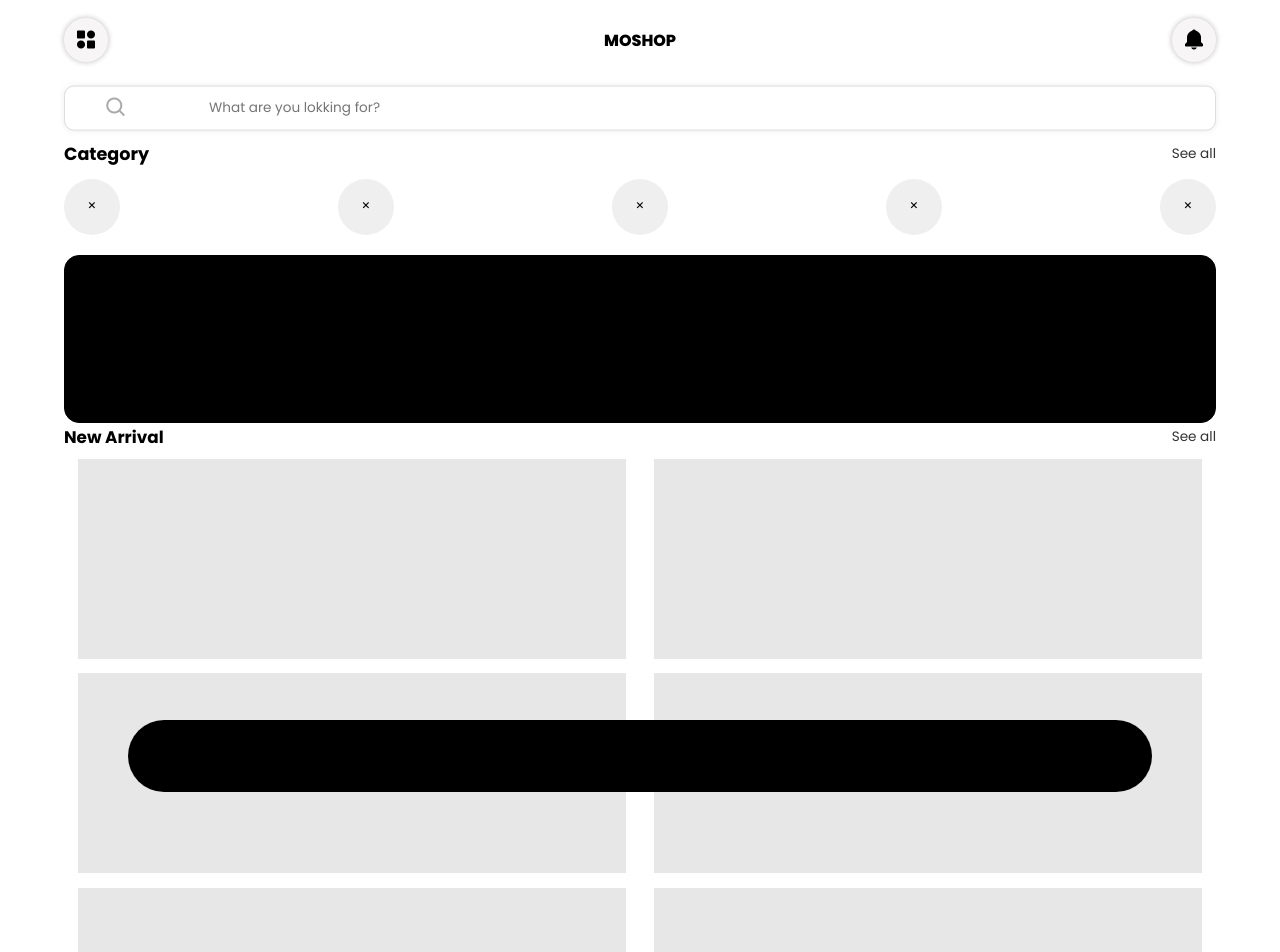
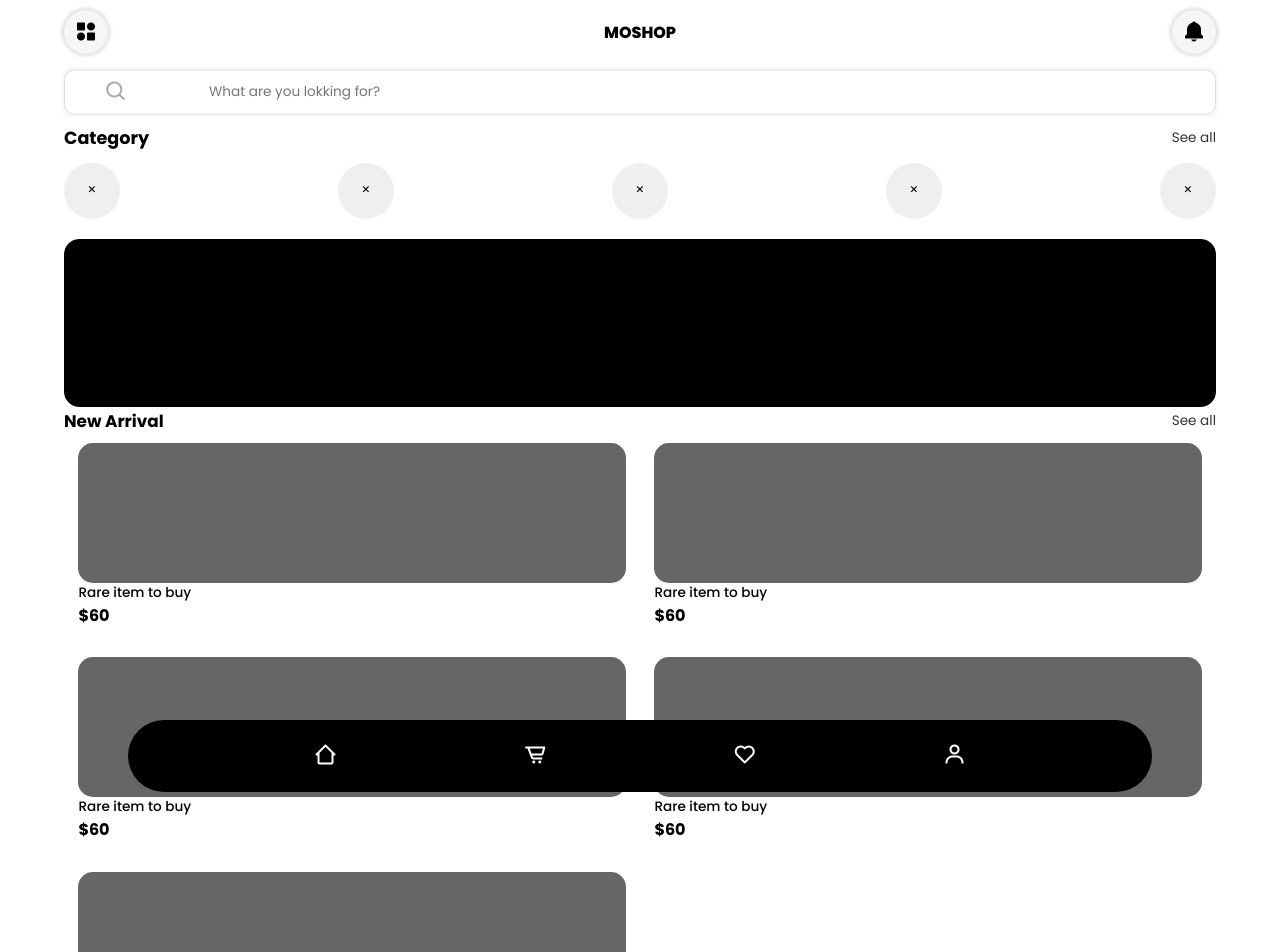
Before and after one commit to AGbaby09/moShop, a React (Vite) app: page / in a window 1280 px wide. Shown: the top 952 px of the page. Built offline with nearby package versions, Linux system fonts and the light colour scheme.

Commit message:
first commit1

```diff
--- a/src/components/Hero/Hero.css
+++ b/src/components/Hero/Hero.css
@@ -5,7 +5,7 @@
     padding: 0 5%;
 }
 #Hero .Top{
-    height: 10%;
+    height: 8%;
 }
 #Hero .Top button{
     border:none;
@@ -113,8 +113,25 @@
     row-gap: 5%;
 }
 #Hero #Arrival .mid .card{
-    background-color: #aaaaaa47;
+    background-color: white;
     width: 95%;
     height: 25vh;
     margin: 0 2.5%;
 }
+#Hero #Arrival .mid .card .img{
+    width: 100%;
+    height: 70%;
+    background-color: #666;
+    border-radius: 15px;
+}
+#Hero #Arrival .mid .card .info{
+    width: 100%;
+    height: 30%;
+}
+#Hero #Arrival .mid .card .info p{
+    font-size: 1.7vh;
+    font-weight: 500;
+}
+#Hero #Arrival .mid .card .info h4{
+    font-size: 2vh;
+}
--- a/src/components/Hero/Hero.jsx
+++ b/src/components/Hero/Hero.jsx
@@ -82,14 +82,41 @@
                 <button>See all</button>
             </div>
             <div className="mid">
-                <div className="card"></div>
-                <div className="card"></div>
-                <div className="card"></div>
-                <div className="card"></div>
-                <div className="card"></div>
-                <div className="card"></div>
-                <div className="card"></div>
-                <div className="card"></div>
+                <div className="card">
+                    <div className="img"></div>
+                    <div className="info">
+                        <p>Rare item to buy</p>
+                        <h4>$60</h4>
+                    </div>
+                </div>
+                <div className="card">
+                    <div className="img"></div>
+                    <div className="info">
+                        <p>Rare item to buy</p>
+                        <h4>$60</h4>
+                    </div>
+                </div>
+                <div className="card">
+                    <div className="img"></div>
+                    <div className="info">
+                        <p>Rare item to buy</p>
+                        <h4>$60</h4>
+                    </div>
+                </div>
+                <div className="card">
+                    <div className="img"></div>
+                    <div className="info">
+                        <p>Rare item to buy</p>
+                        <h4>$60</h4>
+                    </div>
+                </div>
+                <div className="card">
+                    <div className="img"></div>
+                    <div className="info">
+                        <p>Rare item to buy</p>
+                        <h4>$60</h4>
+                    </div>
+                </div>
             </div>
         </section>
     )
--- a/src/components/Navbar/Navbar.css
+++ b/src/components/Navbar/Navbar.css
@@ -9,3 +9,10 @@
     z-index: 50;
     background-color: black;
 }
+#Navbar a{
+    font-size: 3vh;
+    font-family: "Poppins", sans-serif;
+}
+#Navbar a i{
+
+}
--- a/src/components/Navbar/Navbar.jsx
+++ b/src/components/Navbar/Navbar.jsx
@@ -4,8 +4,19 @@
 const Navbar = () => {
 
     return (
-        <nav id="Navbar">
-            {/* <NavLink to="/"></NavLink> */}
+        <nav id="Navbar" className="spEven">
+            <NavLink to="/">
+                <i className="bx bx-home-alt-2"></i>
+            </NavLink>
+            <NavLink to="/">
+            <i className='bx bx-cart-alt'></i>
+            </NavLink>
+            <NavLink to="/">
+                <i className="bx bx-heart"></i>
+            </NavLink>
+            <NavLink to="/">
+                <i className="bx bx-user"></i>
+            </NavLink>
         </nav>
     )
 }
--- a/src/index.css
+++ b/src/index.css
@@ -50,6 +50,10 @@
   border: 3px solid #333;
 }
 
+a{
+  color: white;
+  text-decoration: none;
+}
 button{
   cursor: pointer;
   outline: none;
```
